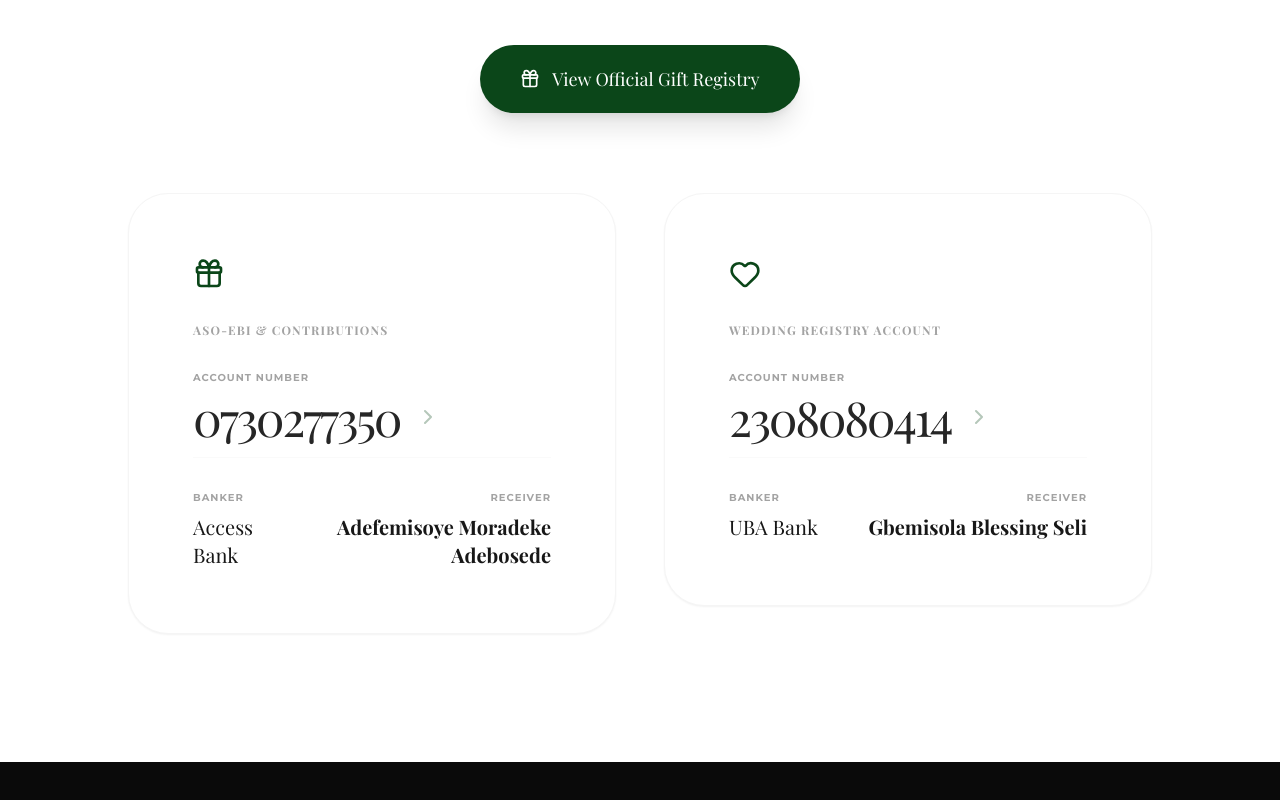
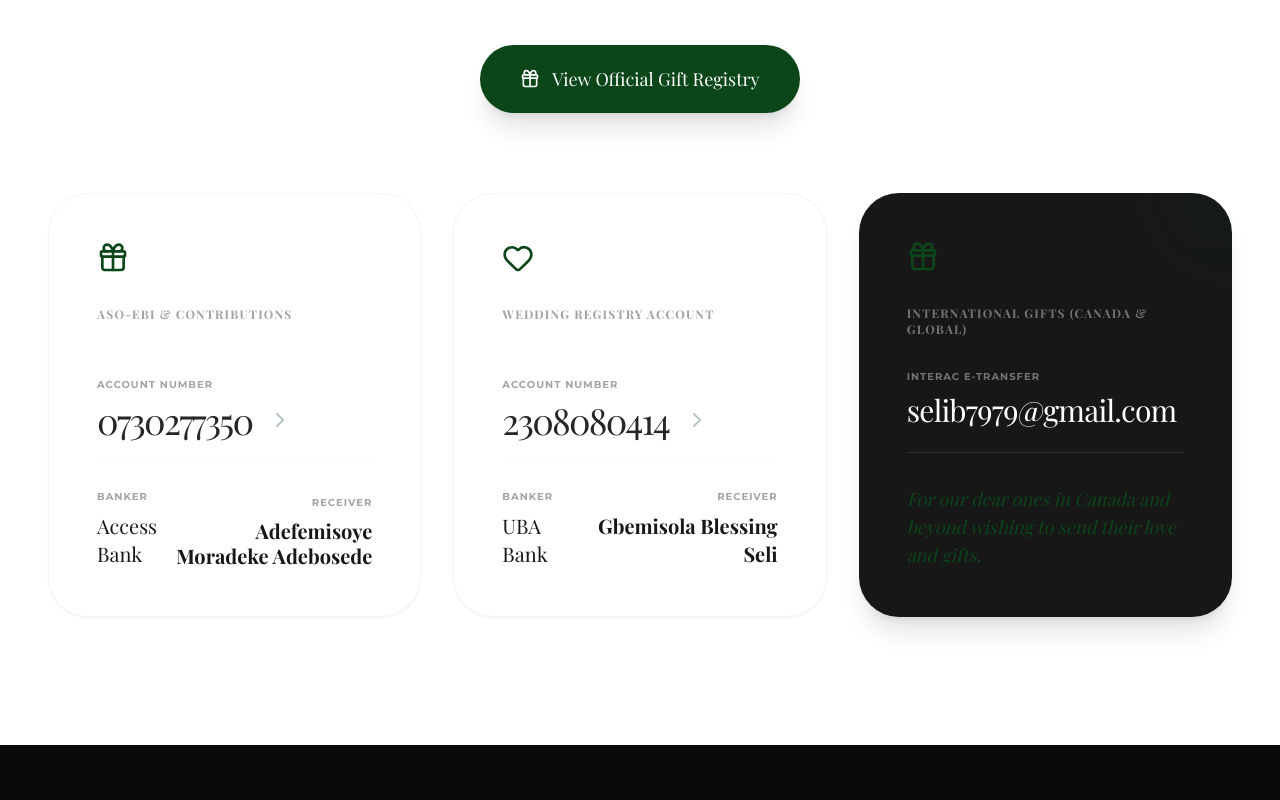
Before and after one commit to abiodun6876/gbemisola-joy, a React (Vite) app: page / in a window 1280 px wide. Shown: the part 8480-9280 px from the top of the page. Built offline with nearby package versions, Linux system fonts and the light colour scheme; a web font is replaced by a local one.

Commit message:
Add Interac E-Transfer information for international guests

```diff
--- a/src/App.tsx
+++ b/src/App.tsx
@@ -391,15 +391,15 @@
             </a>
           </FadeIn>
 
-          <div className="grid lg:grid-cols-2 gap-12 max-w-5xl mx-auto">
+          <div className="grid lg:grid-cols-3 gap-8 max-w-7xl mx-auto">
             <FadeIn delay={0.2}>
-              <div className="p-12 md:p-16 rounded-[2.5rem] bg-white border border-neutral-100 shadow-sm hover:shadow-xl transition-all duration-700">
+              <div className="p-10 md:p-12 rounded-[2.5rem] bg-white border border-neutral-100 shadow-sm hover:shadow-xl transition-all duration-700 h-full flex flex-col">
                 <Gift className="text-forest mb-8" size={32} />
                 <h4 className="font-serif text-2xl mb-8 uppercase tracking-widest text-neutral-400 text-xs font-bold">Aso-Ebi & Contributions</h4>
-                <div className="space-y-4">
+                <div className="space-y-4 mt-auto">
                   <div>
                     <p className="text-[10px] uppercase tracking-widest font-bold text-neutral-400 mb-2">Account Number</p>
-                    <p className="font-serif text-5xl tracking-tighter text-neutral-800 flex items-center gap-4">
+                    <p className="font-serif text-4xl tracking-tighter text-neutral-800 flex items-center gap-4">
                       0730277350
                       <ChevronRight className="text-forest/30" />
                     </p>
@@ -411,7 +411,7 @@
                     </div>
                     <div className="text-right">
                       <p className="text-[10px] uppercase tracking-widest font-bold text-neutral-400 mb-2">Receiver</p>
-                      <p className="font-serif text-xl font-bold">Adefemisoye Moradeke Adebosede</p>
+                      <p className="font-serif text-xl font-bold text-right leading-tight">Adefemisoye Moradeke Adebosede</p>
                     </div>
                   </div>
                 </div>
@@ -419,13 +419,13 @@
             </FadeIn>
 
             <FadeIn delay={0.4}>
-              <div className="p-12 md:p-16 rounded-[2.5rem] bg-white border border-neutral-100 shadow-sm hover:shadow-xl transition-all duration-700">
+              <div className="p-10 md:p-12 rounded-[2.5rem] bg-white border border-neutral-100 shadow-sm hover:shadow-xl transition-all duration-700 h-full flex flex-col">
                 <Heart className="text-forest mb-8" size={32} />
                 <h4 className="font-serif text-2xl mb-8 uppercase tracking-widest text-neutral-400 text-xs font-bold">Wedding Registry Account</h4>
-                <div className="space-y-4">
+                <div className="space-y-4 mt-auto">
                   <div>
                     <p className="text-[10px] uppercase tracking-widest font-bold text-neutral-400 mb-2">Account Number</p>
-                    <p className="font-serif text-5xl tracking-tighter text-neutral-800 flex items-center gap-4">
+                    <p className="font-serif text-4xl tracking-tighter text-neutral-800 flex items-center gap-4">
                       2308080414
                       <ChevronRight className="text-forest/30" />
                     </p>
@@ -439,6 +439,27 @@
                       <p className="text-[10px] uppercase tracking-widest font-bold text-neutral-400 mb-2">Receiver</p>
                       <p className="font-serif text-xl font-bold">Gbemisola Blessing Seli</p>
                     </div>
+                  </div>
+                </div>
+              </div>
+            </FadeIn>
+
+            <FadeIn delay={0.6}>
+              <div className="p-10 md:p-12 rounded-[2.5rem] bg-neutral-900 text-white shadow-xl hover:shadow-2xl transition-all duration-700 h-full flex flex-col relative overflow-hidden group">
+                <div className="absolute top-0 right-0 w-32 h-32 bg-forest/20 blur-3xl rounded-full -mr-16 -mt-16 group-hover:bg-forest/30 transition-colors duration-700" />
+                <Gift className="text-forest mb-8 relative z-10" size={32} />
+                <h4 className="font-serif text-2xl mb-8 uppercase tracking-widest text-white/40 text-xs font-bold relative z-10">International Gifts (Canada & Global)</h4>
+                <div className="space-y-6 mt-auto relative z-10">
+                  <div>
+                    <p className="text-[10px] uppercase tracking-widest font-bold text-white/40 mb-2">Interac E-Transfer</p>
+                    <p className="font-serif text-2xl md:text-3xl tracking-tight text-white break-all leading-tight">
+                      selib7979@gmail.com
+                    </p>
+                  </div>
+                  <div className="pt-8 border-t border-white/10">
+                    <p className="font-serif italic text-forest text-lg">
+                      For our dear ones in Canada and beyond wishing to send their love and gifts.
+                    </p>
                   </div>
                 </div>
               </div>
```
